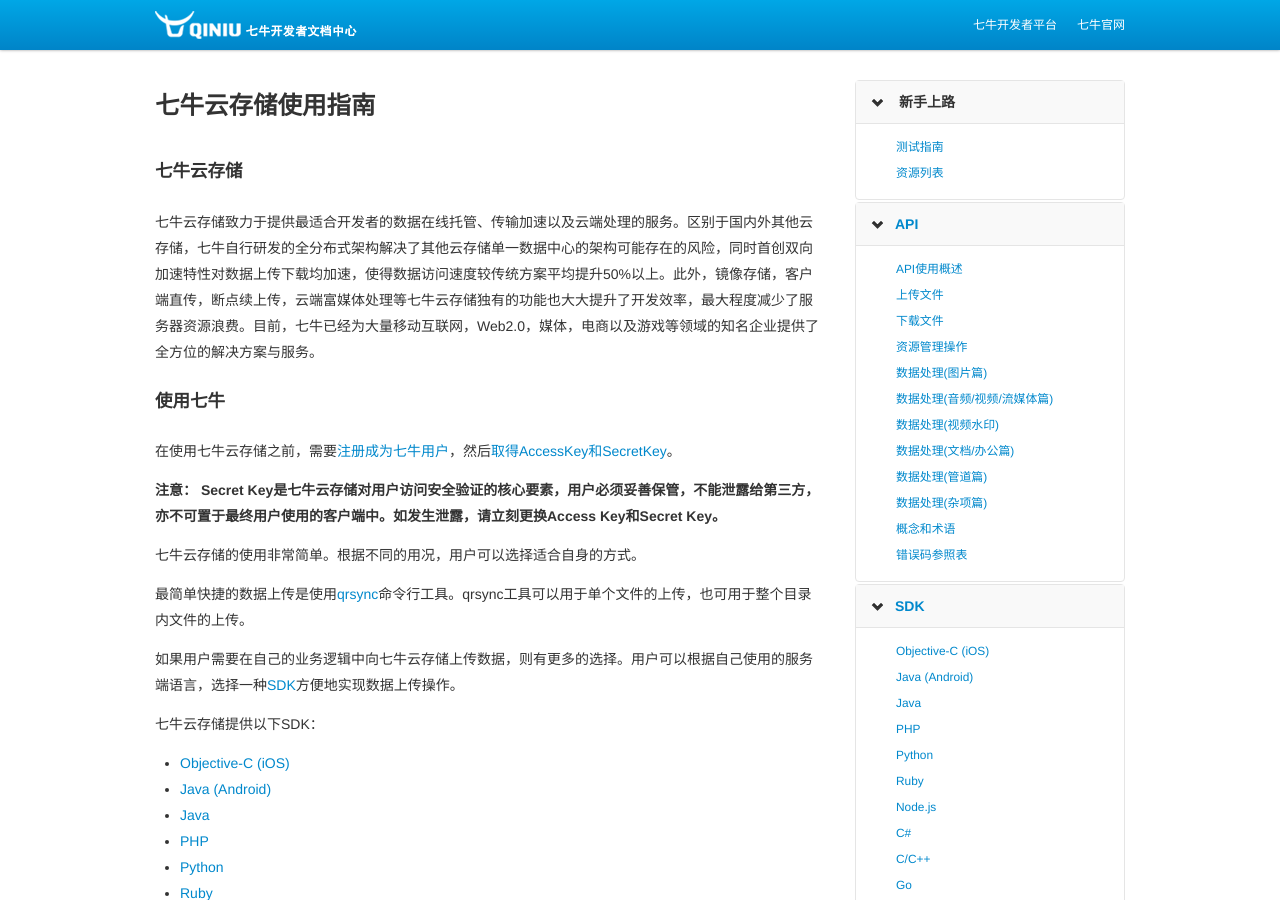
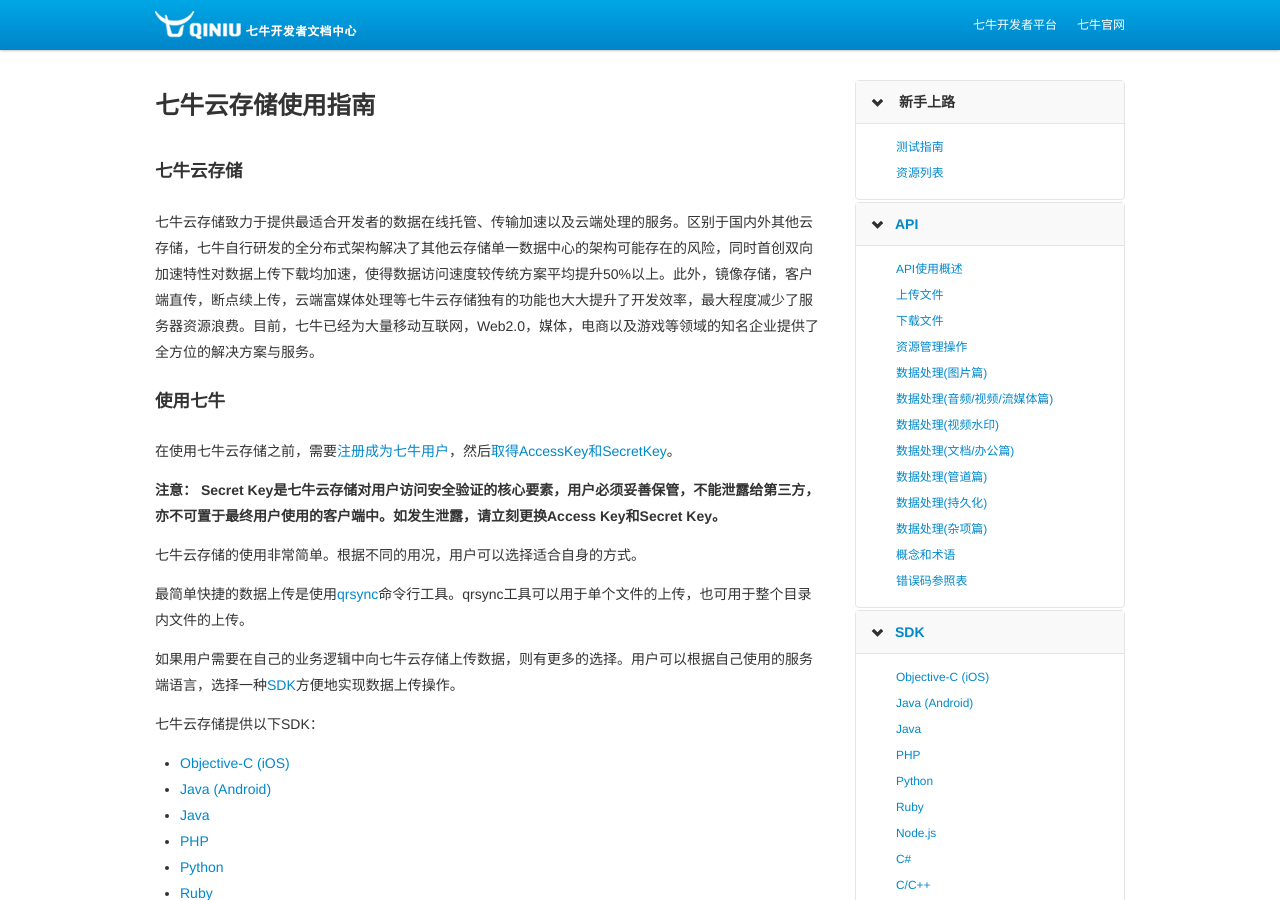
Before and after one commit to qiniu/docs.qiniu.com, a Jekyll site: the page built from index.markdown, in a window 1280 px wide and 900 px high. Built offline with Jekyll 4.4.1, drawn with Linux system fonts in a browser that asks for light colours; nearby versions of some CDN libraries; library files that are not in the unit come from our copies.

Commit message:
add persistent

```diff
--- a/_layouts/default.html
+++ b/_layouts/default.html
@@ -86,6 +86,8 @@
                                     <li><a href="/api/office-process.html">数据处理(文档/办公篇)</a>
                                     </li>
                                     <li><a href="/api/pipeline.html">数据处理(管道篇)</a>
+                                    </li>
+                                    <li><a href="/api/persistent-ops.html">数据处理(持久化)</a>
                                     </li>
                                     <li><a href="/api/misc-file-process.html">数据处理(杂项篇)</a>
                                     </li>
```
